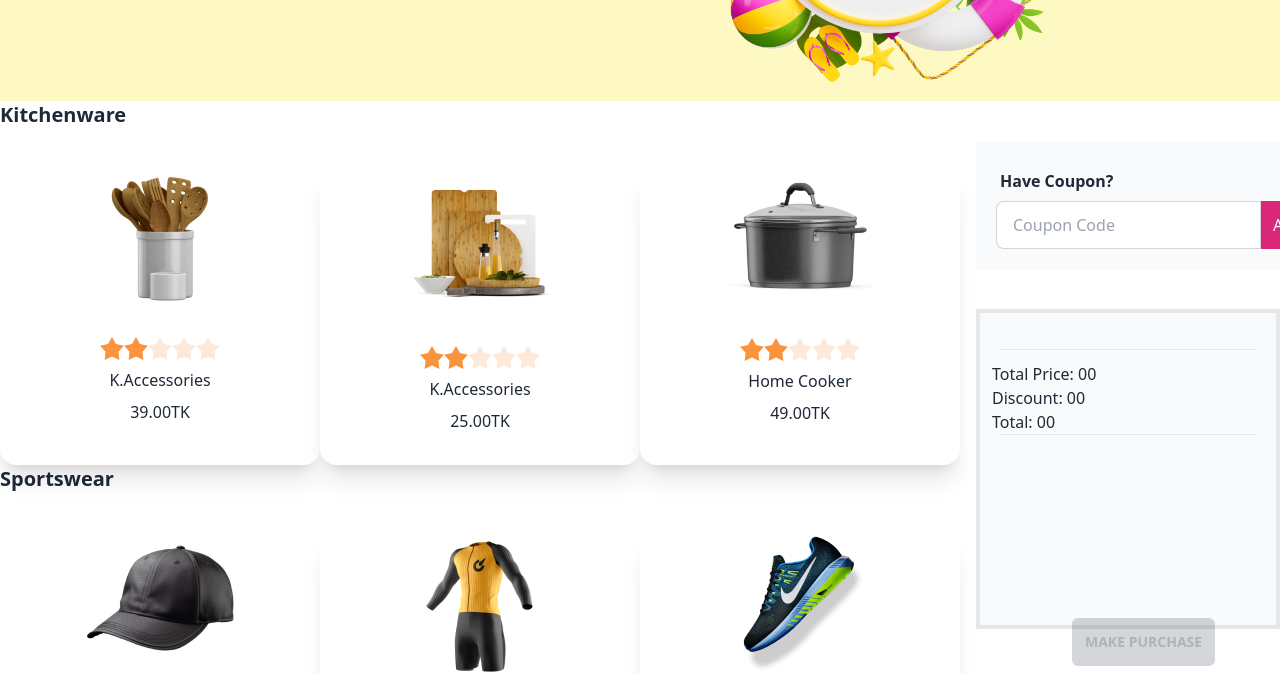
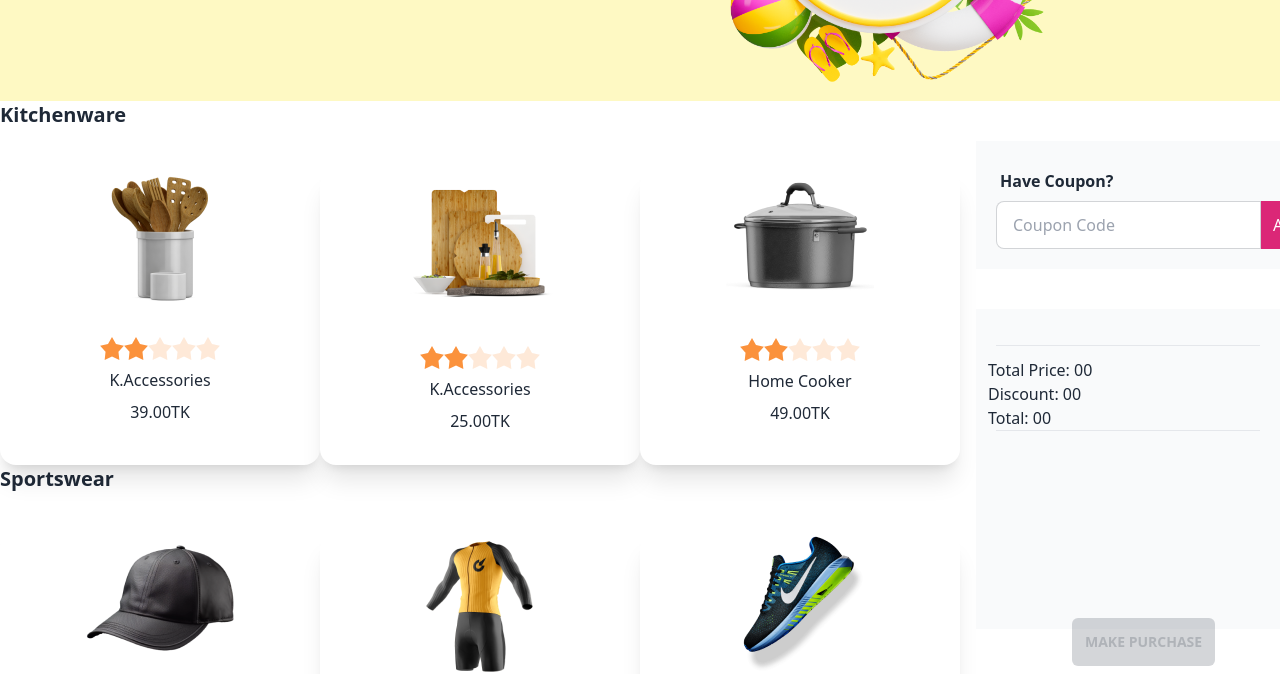
Before and after one commit to Cmango005/DOM-Project, a plain HTML site: page index.html in a window 1280 px wide. Shown: the part 283-957 px from the top of the page. Drawn offline with nearby package versions, Linux system fonts and the light colour scheme.

Commit message:
second commit

```diff
--- a/index.html
+++ b/index.html
@@ -150,7 +150,7 @@
                           <button id="apply-code" disabled  class="bg-pink-600 text-white p-3">APPLY</button>
                         </label>
                     </div>
-                    <div class="mt-10 bg-gray-50 border-4 h-80">
+                    <div class="mt-10 bg-gray-50 h-80">
                         <div id="info" class="pl-3 pt-3">
 
                         </div>
```
